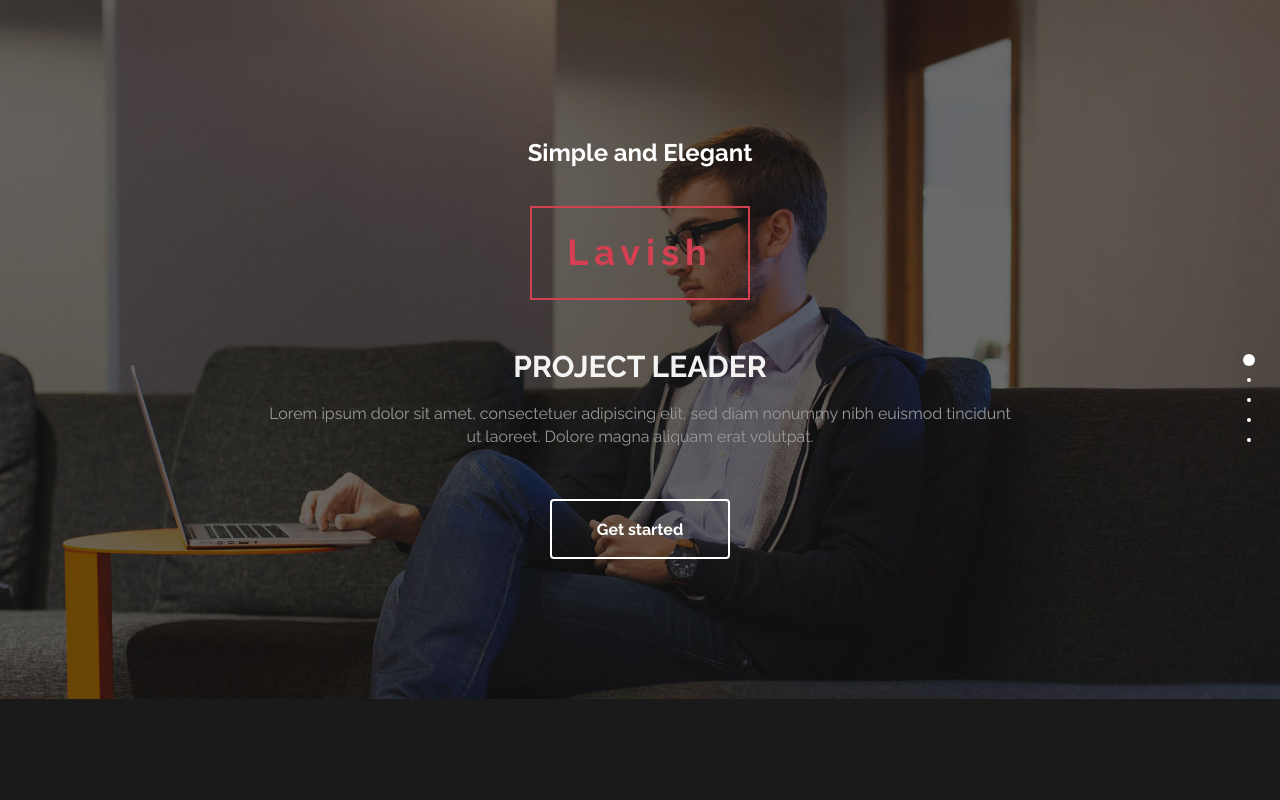
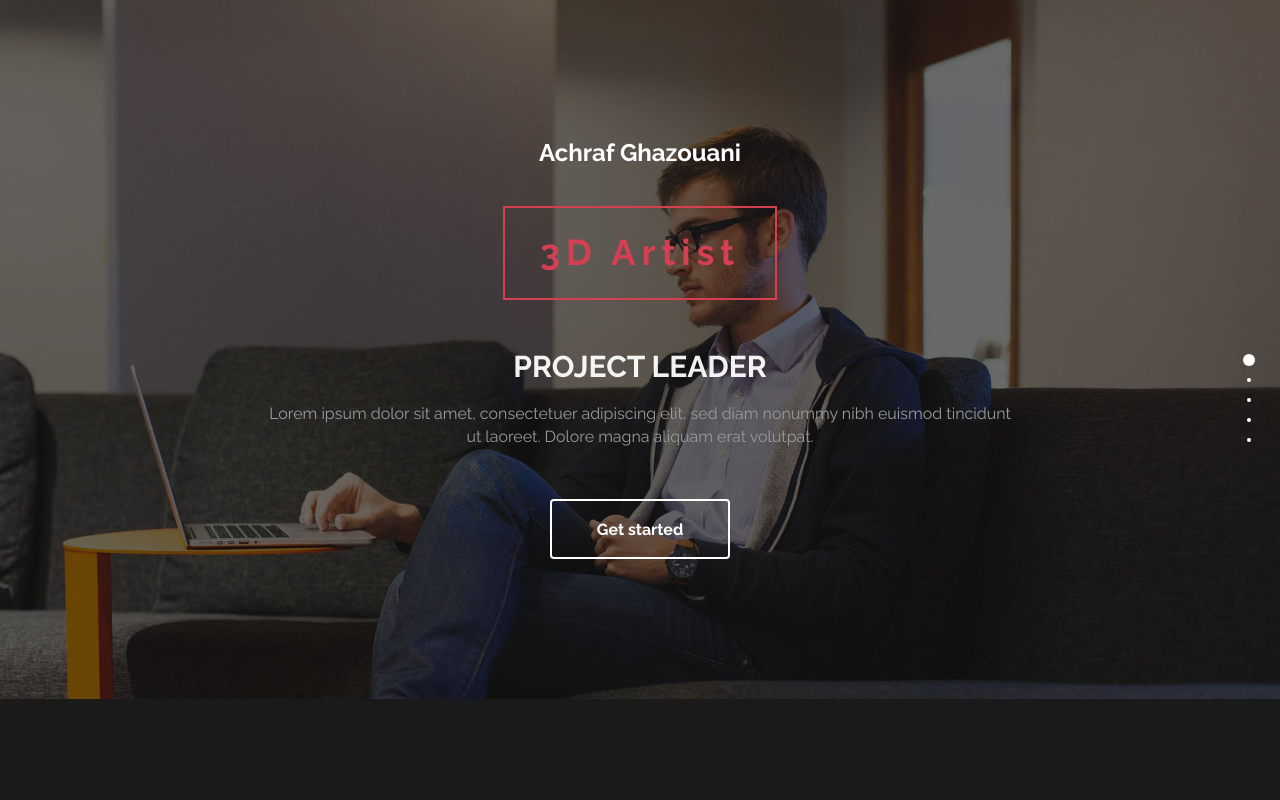
Before and after one commit to Achraf-ghazouani/Achraf-ghazouani.github.io, a plain HTML site: page index.html in a window 1280 px wide. Shown: the top 800 px of the page. Drawn offline with Linux system fonts and the light colour scheme.

Commit message:
Update index.html

```diff
--- a/index.html
+++ b/index.html
@@ -3,14 +3,11 @@
 	<head>
 		<meta charset="utf-8">
 
-		<title>Lavish - Free Responsive Template</title>
+		<title>Achraf Ghazouani</title>
 		<meta name="keywords" content="">
 		<meta name="description" content="">
         <meta name="author" content="templatemo">
-        <!--
-        Lavish HTML CSS Template
-        https://templatemo.com/tm-458-lavish
-        -->
+
 
 		<meta http-equiv="X-UA-Compatible" content="IE=Edge">
 		<meta http-equiv="Content-Type" content="text/html; charset=UTF-8" />
@@ -40,8 +37,8 @@
 				<div class="row">
 					<div class="col-md-2"></div>
 					<div class="col-md-8 wow fadeIn" data-wow-delay="0.9s">
-						<h3>Simple and Elegant</h3>
-						<h1>Lavish</h1>
+						<h3>Achraf Ghazouani</h3>
+						<h1>3D Artist</h1>
 						<h2 class="rotate">DESIGNER &AMP; DEVELOPER, UI &AMP; UX SPECIALIST, PROJECT LEADER</h2>
 						<p>Lorem ipsum dolor sit amet, consectetuer adipiscing elit, sed diam nonummy nibh euismod tincidunt ut laoreet. Dolore magna aliquam erat volutpat.</p>
 						<a href="#work" class="btn btn-default smoothScroll wow fadeInUp" data-wow-delay="1s">Get started</a>
```
